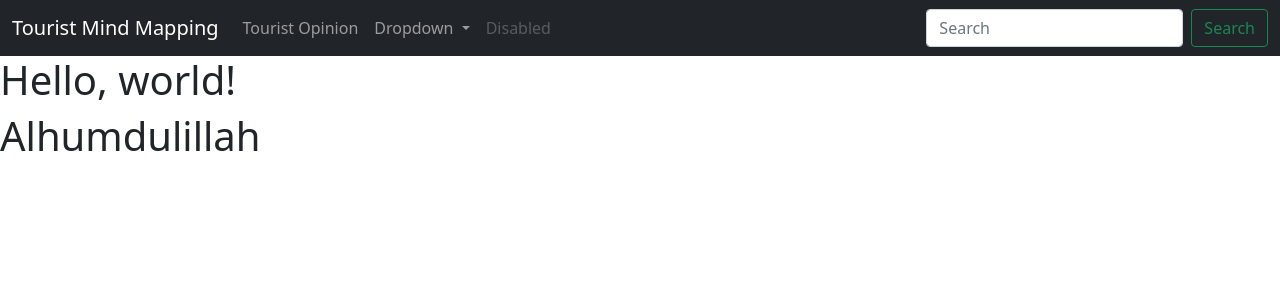
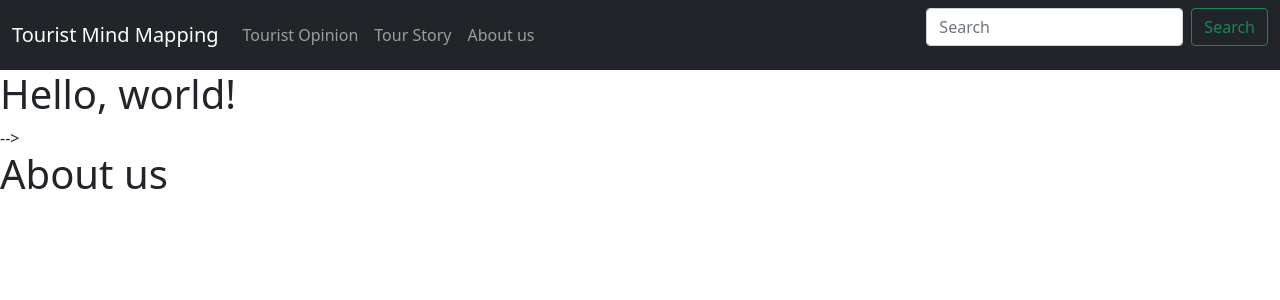
Before and after one commit to muntashiralarefin/tmm, a Django app: page /about/ in a window 1280 px wide. Shown: the top 300 px of the page. Run offline with Django 3.2, Linux system fonts and the light colour scheme.

Commit message:
V1_Run all html page in NavBar
V1_Run all html page in NavBar

```diff
--- /dev/null
+++ b/dash/templates/dash/about.html
@@ -0,0 +1,6 @@
+<!-- {% extends 'dash\base.html' %}
+{% block content %} -->
+
+<h1>About us</h1>
+
+<!-- {% endblock %} -->
--- a/dash/templates/dash/navbar.html
+++ b/dash/templates/dash/navbar.html
@@ -10,7 +10,13 @@
           <li class="nav-item">
             <a class="nav-link" href="{% url 'survey' %}">Tourist Opinion</a>
           </li>
-          <li class="nav-item dropdown">
+          <li class="nav-item">
+            <a class="nav-link" href="{% url 'story' %}">Tour Story</a>
+          </li>
+          <li class="nav-item">
+            <a class="nav-link" href="{% url 'about' %}">About us</a>
+          </li>
+          <!-- <li class="nav-item dropdown">
             <a class="nav-link dropdown-toggle" href="#" id="navbarDropdown" role="button" data-bs-toggle="dropdown" aria-expanded="false">
               Dropdown
             </a>
@@ -20,10 +26,8 @@
               <li><hr class="dropdown-divider"></li>
               <li><a class="dropdown-item" href="#">Something else here</a></li>
             </ul>
-          </li>
-          <li class="nav-item">
-            <a class="nav-link disabled" href="#" tabindex="-1" aria-disabled="true">Disabled</a>
-          </li>
+          </li> -->
+
         </ul>
         <form class="d-flex">
           <input class="form-control me-2" type="search" placeholder="Search" aria-label="Search">
--- /dev/null
+++ b/dash/templates/dash/story.html
@@ -0,0 +1,6 @@
+<!-- {% extends 'dash\base.html' %}
+{% block content %} -->
+
+<h1>Tour Story</h1>
+
+<!-- {% endblock %} -->
--- a/dash/urls.py
+++ b/dash/urls.py
@@ -3,6 +3,7 @@ from . import views
 
 urlpatterns = [
     path('', views.home, name="home"),
-    path('<str:district>/', views.home, name="home"),
     path('survey/', views.survey, name="survey"),
+    path('story/', views.story, name="story"),
+    path('about/', views.about, name="about"),
 ]
--- a/dash/views.py
+++ b/dash/views.py
@@ -1,8 +1,15 @@
 from django.shortcuts import render
 
 # Create your views here.
+
+def home(request):
+    return render(request, 'dash/home.html', {})
+
 def survey(request):
-    return render(request, 'dash\survey.html', {})
+    return render(request, 'dash/survey.html', {})
 
-def home(request, district="Cox's Bazar"):
-    return render(request, 'dash\home.html', {})
+def story(request):
+    return render(request, 'dash/story.html', {})
+
+def about(request):
+    return render(request, 'dash/about.html', {})
```
